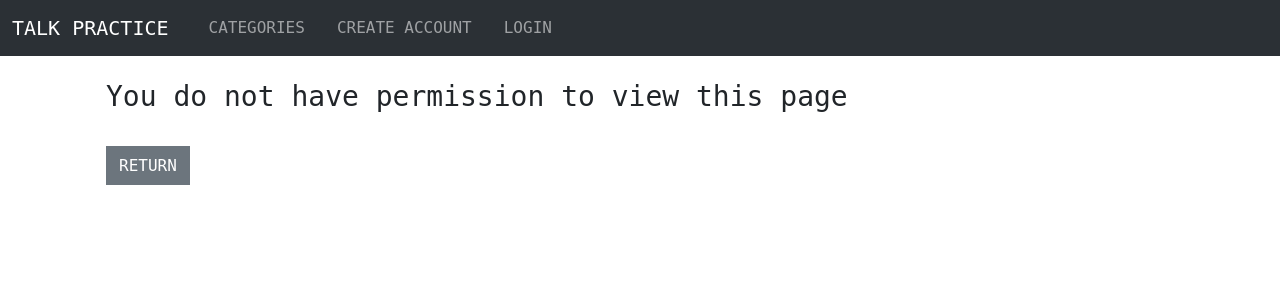
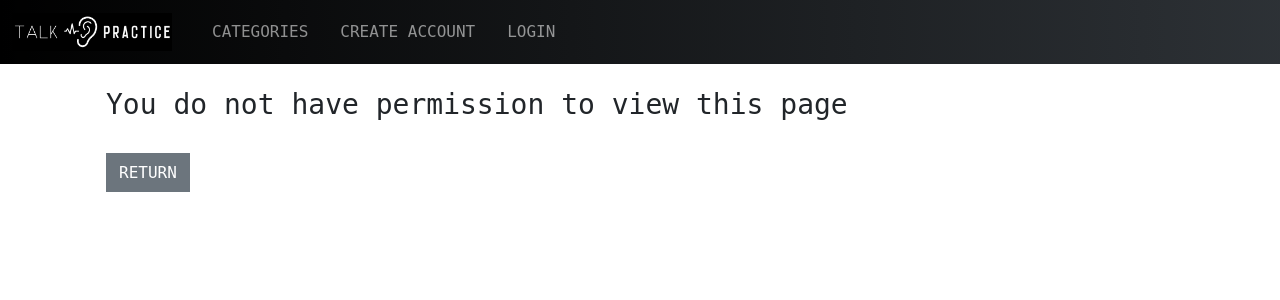
Before and after one commit to NickWaldock/talk-practice-forum-p4, a Django app: page /add-post/ in a window 1280 px wide. Shown: the top 300 px of the page. Run offline with Django 3.2, Linux system fonts and the light colour scheme; some libraries are stand-ins or nearby versions; some web fonts are replaced.

Commit message:
Upload new logo imgs, add to navbar and create custom gradient

```diff
--- a/static/css/styles.css
+++ b/static/css/styles.css
@@ -10,6 +10,22 @@ font-family: 'Source Code Pro', monospace; */
     font-family: 'Source Code Pro', monospace;
 }
 
+/* Navbar */
+#nav-logo {
+    width: 10rem;
+}
+
+.gradient-custom {
+    /* fallback for old browsers */
+    background: #000000;
+
+    /* Chrome 10-25, Safari 5.1-6 */
+    background: -webkit-linear-gradient(to right, rgba(0,0,0,1), rgba(61,61,61,0.1));
+
+    /* W3C, IE 10+/ Edge, Firefox 16+, Chrome 26+, Opera 12+, Safari 7+ */
+    background: linear-gradient(to right, rgba(0,0,0,1), rgba(61,61,61,0.1))
+  }
+
 /* Card Images */
 .post-img {
     width: 100%;
--- a/templates/base.html
+++ b/templates/base.html
@@ -24,9 +24,11 @@
 
 <body>
     <!-- Navbar -->
-    <nav class="navbar navbar-expand-lg bg-body-tertiary title-font" data-bs-theme="dark">
+    <nav class="navbar navbar-expand-lg bg-body-tertiary title-font gradient-custom" data-bs-theme="dark">
         <div class="container-fluid">
-            <a class="navbar-brand title-font" href="{% url 'home' %}">TALK PRACTICE</a>
+            <a class="navbar-brand title-font" href="{% url 'home' %}">
+                <img src="{% static 'images/tp-logo-dark.png' %}" id="nav-logo" alt="logo">
+            </a>
             <button class="navbar-toggler" type="button" data-bs-toggle="collapse"
                 data-bs-target="#navbarSupportedContent" aria-controls="navbarSupportedContent" aria-expanded="false"
                 aria-label="Toggle navigation">
```
Also changed, not shown: static/images/tp-logo-dark.png (added), static/images/tp-logo-light.png (added).
